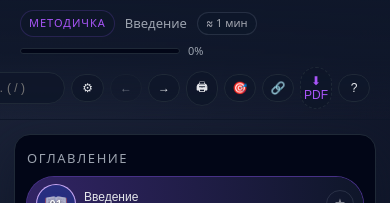
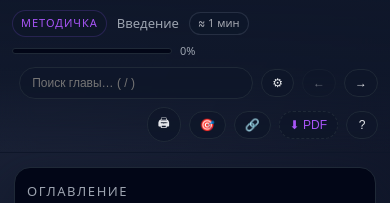
Before and after one commit to Nuwyint/metodichka-site, a React (Vite) app: page /#intro in a window 390 px wide. Shown: the top 203 px of the page. Built offline with nearby package versions, Linux system fonts and the light colour scheme.

Commit message:
style: mobile polish for layout and header

```diff
--- a/src/index.css
+++ b/src/index.css
@@ -433,6 +433,56 @@ body {
 
 .layout--focus {
   grid-template-columns: 1fr;
+}
+
+/* ---------------- RESPONSIVE ---------------- */
+
+@media (max-width: 980px) {
+  .layout {
+    grid-template-columns: 1fr;
+  }
+
+  .sidebar {
+    position: relative;
+    top: auto;
+    max-height: none;
+  }
+}
+
+@media (max-width: 640px) {
+  .header {
+    padding: 10px 12px;
+  }
+
+  .progress-track {
+    width: 150px;
+  }
+
+  .header-right {
+    gap: 8px;
+    flex-wrap: wrap;
+    justify-content: flex-end;
+  }
+
+  .header-search-input {
+    width: 60vw;
+  }
+
+  .header-search-results {
+    width: calc(100vw - 24px);
+    right: -8px;
+  }
+
+  .header-settings-popover {
+    width: calc(100vw - 24px);
+    right: -8px;
+  }
+
+  .toasts {
+    right: 12px;
+    bottom: 70px;
+    width: calc(100vw - 24px);
+  }
 }
 
 /* ---------------- SIDEBAR ---------------- */
```
